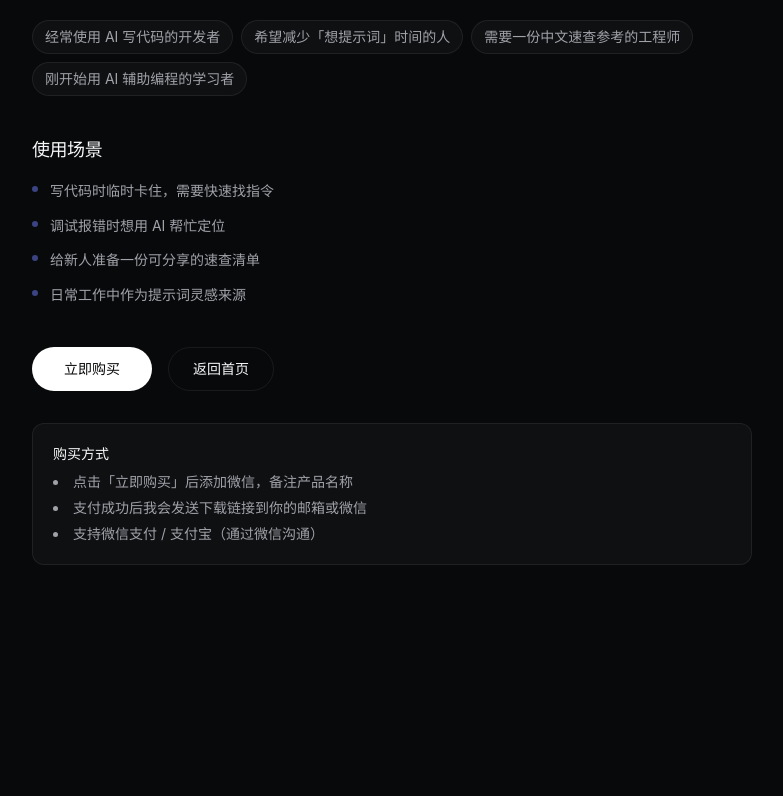
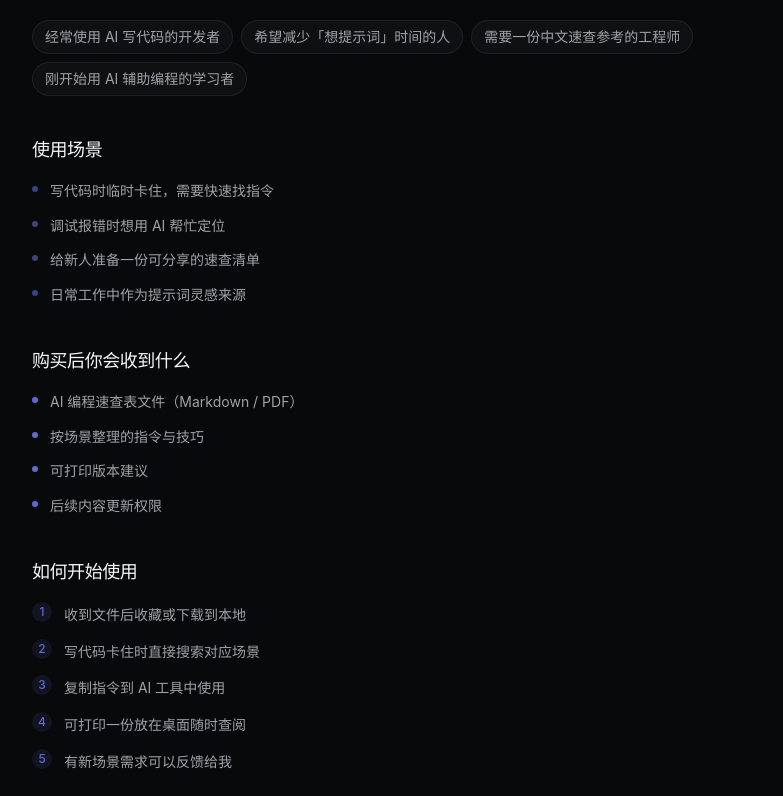
Before and after one commit to MeyraLab/vibe-coding-store, a React (Vite) app: page /product/ai-cheatsheet in a window 1280 px wide. Shown: the part 988-1784 px from the top of the page, without its empty margins (248-1031 px from the left). Before the commit the page ends 1617 px from the top, so only its background shows below. Built offline with nearby package versions, Linux system fonts and the light colour scheme.

Commit message:
feat: 详情页增加购买后交付内容与使用步骤

```diff
--- a/src/data/products.ts
+++ b/src/data/products.ts
@@ -11,6 +11,8 @@ export interface Product {
   features?: string[]
   audience?: string[]
   scenarios?: string[]
+  deliverables?: string[]
+  gettingStarted?: string[]
 }
 
 export const products: Product[] = [
@@ -44,6 +46,19 @@ export const products: Product[] = [
       '写 README、API 文档或产品说明',
       '描述 UI / 交互给设计或开发工具',
       '日常调试与问题排查时的提示词参考'
+    ],
+    deliverables: [
+      '完整 Prompt 模板文件（Markdown / 可直接复制）',
+      '按场景分类的使用说明',
+      '最佳实践与微调建议',
+      '后续更新权限（通过微信通知）'
+    ],
+    gettingStarted: [
+      '收到文件后，用任意文本编辑器打开',
+      '根据当前任务选择对应场景的 Prompt',
+      '直接复制到 Cursor / Claude / ChatGPT 使用',
+      '按项目情况微调关键词，效果会更好',
+      '遇到问题随时微信联系我'
     ]
   },
   {
@@ -74,6 +89,20 @@ export const products: Product[] = [
       '接外包或个人产品，需要统一的基础模板',
       '学习现代前端栈，想要一个干净的起点',
       '想在自己项目里复用同一套暗色设计系统'
+    ],
+    deliverables: [
+      '完整项目脚手架源码（Vite + React + TS + Tailwind）',
+      '暗色主题与设计 token 配置',
+      '预设目录结构与组件规范说明',
+      '快速启动文档（README）',
+      '后续更新权限'
+    ],
+    gettingStarted: [
+      '解压后进入项目目录',
+      '执行 npm install 安装依赖',
+      '执行 npm run dev 启动开发服务器',
+      '按 README 说明开始修改页面与组件',
+      '需要调整主题或结构时，参考设计 token 文件'
     ]
   },
   {
@@ -104,6 +133,19 @@ export const products: Product[] = [
       '调试报错时想用 AI 帮忙定位',
       '给新人准备一份可分享的速查清单',
       '日常工作中作为提示词灵感来源'
+    ],
+    deliverables: [
+      'AI 编程速查表文件（Markdown / PDF）',
+      '按场景整理的指令与技巧',
+      '可打印版本建议',
+      '后续内容更新权限'
+    ],
+    gettingStarted: [
+      '收到文件后收藏或下载到本地',
+      '写代码卡住时直接搜索对应场景',
+      '复制指令到 AI 工具中使用',
+      '可打印一份放在桌面随时查阅',
+      '有新场景需求可以反馈给我'
     ]
   }
 ]
--- a/src/pages/ProductDetail.tsx
+++ b/src/pages/ProductDetail.tsx
@@ -115,6 +115,42 @@ export function ProductDetail() {
           </section>
         )}
 
+        {/* 购买后你会收到什么 */}
+        {product.deliverables && product.deliverables.length > 0 && (
+          <section className="mt-10">
+            <h2 className="text-lg font-medium tracking-tight text-text-primary">
+              购买后你会收到什么
+            </h2>
+            <ul className="mt-4 space-y-3">
+              {product.deliverables.map((item) => (
+                <li key={item} className="flex gap-3 text-sm leading-relaxed text-text-secondary">
+                  <span className="mt-1.5 h-1.5 w-1.5 shrink-0 rounded-full bg-accent" />
+                  <span>{item}</span>
+                </li>
+              ))}
+            </ul>
+          </section>
+        )}
+
+        {/* 如何开始使用 */}
+        {product.gettingStarted && product.gettingStarted.length > 0 && (
+          <section className="mt-10">
+            <h2 className="text-lg font-medium tracking-tight text-text-primary">
+              如何开始使用
+            </h2>
+            <ol className="mt-4 space-y-3">
+              {product.gettingStarted.map((item, index) => (
+                <li key={item} className="flex gap-3 text-sm leading-relaxed text-text-secondary">
+                  <span className="flex h-5 w-5 shrink-0 items-center justify-center rounded-full bg-accent-soft text-xs font-medium text-accent">
+                    {index + 1}
+                  </span>
+                  <span className="pt-0.5">{item}</span>
+                </li>
+              ))}
+            </ol>
+          </section>
+        )}
+
         <div className="mt-10 flex flex-col gap-4">
           <div className="flex flex-col gap-4 sm:flex-row sm:items-center">
             {product.buyUrl ? (
```
